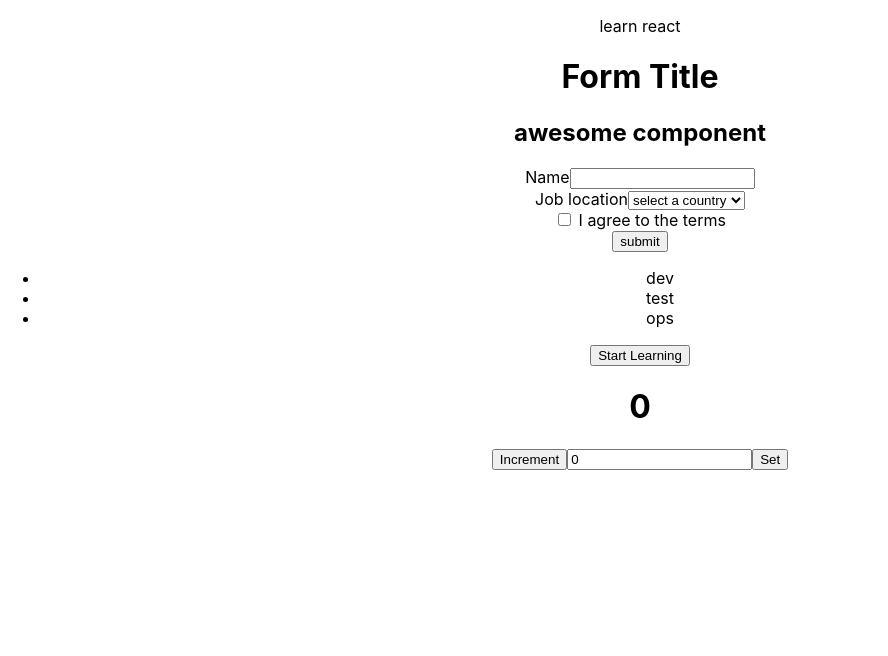
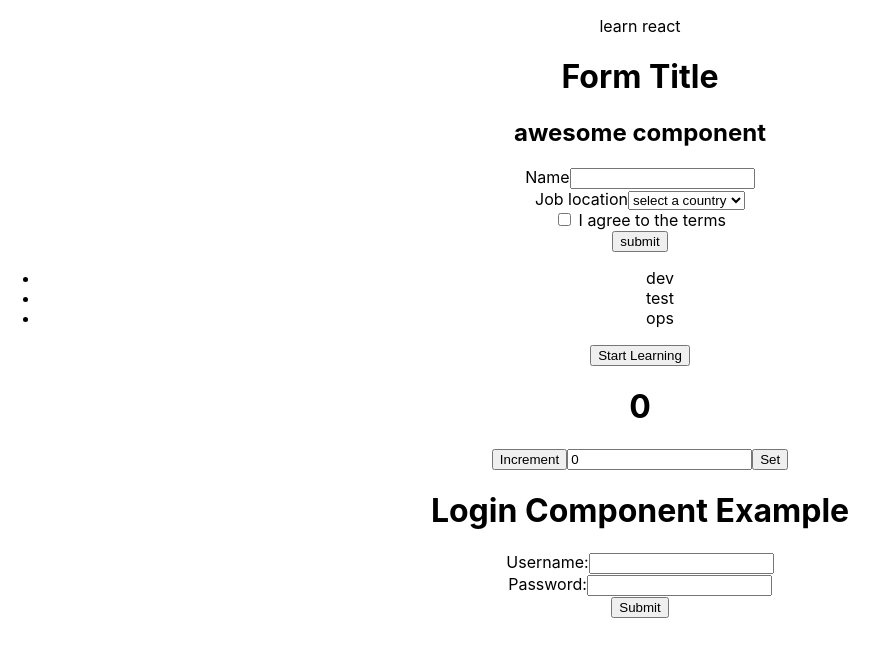
Before and after one commit to wilderaptitude/react-testing, a React (Create React App) app: page / in a window 1280 px wide. Shown: the top 656 px of the page, without its empty margins (0-888 px from the left). Built offline with nearby package versions, Linux system fonts and the light colour scheme.

Commit message:
adds login test

```diff
--- a/src/App.tsx
+++ b/src/App.tsx
@@ -2,14 +2,26 @@ import './App.css';
 import { Application } from './components/application/application';
 import { Counter } from './components/counter/counter';
 import { Skills } from './components/skills/skills';
+import Login from './components/login-form/login'
 
 function App() {
+
+  const handleSubmit = ({ username, password }: { username: string, password: string }) => {
+    alert(`Submitted login form with username: ${username} and password: ${password}`);
+  };
+
   return (
     <div className="App">
       <p>learn react</p>
       <Application />
       <Skills skills={["dev", "test", "ops"]}/>
       <Counter />
+
+      <div>
+        <h1>Login Component Example</h1>
+        <Login onSubmit={handleSubmit} />
+      </div>
+
     </div>
   );
 }
--- /dev/null
+++ b/src/components/login-form/login.tsx
@@ -0,0 +1,33 @@
+import { useState } from 'react';
+
+export interface LoginProps {
+  onSubmit: (formData: { username: string, password: string }) => void;
+}
+
+function Login ({ onSubmit }: LoginProps) {
+    const [username, setUsername] = useState('');
+    const [password, setPassword] = useState('');
+
+    const handleSubmit = (event: React.FormEvent<HTMLFormElement>) => {
+        event.preventDefault();
+        onSubmit({ username, password });
+    }
+
+    return (
+        <form onSubmit={handleSubmit}>
+        <label>
+            Username:
+            <input data-testid="email" type="text" value={username} onChange={(e) => setUsername(e.target.value)} />
+        </label>
+        <br />
+        <label>
+            Password:
+            <input data-testid="password" type="password" value={password} onChange={(e) => setPassword(e.target.value)} />
+        </label>
+        <br />
+        <button type="submit">Submit</button>
+        </form>
+    );
+}
+
+export default Login;
```
Also changed, not shown: 2 other files (tests, documents, lock files or other folders).
